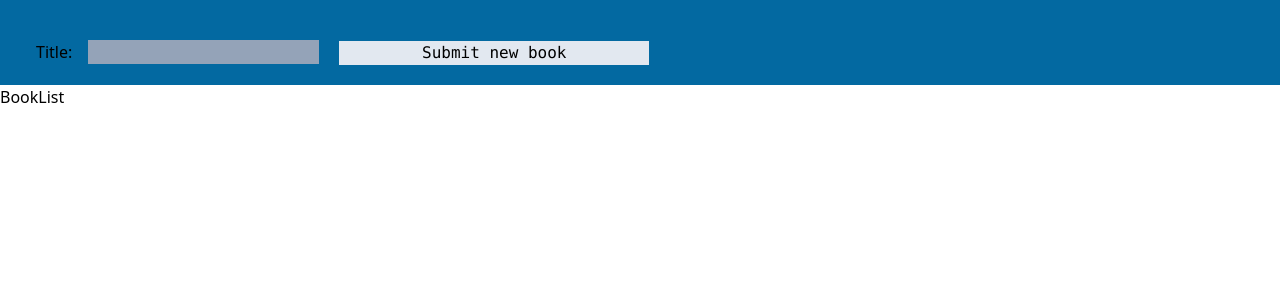
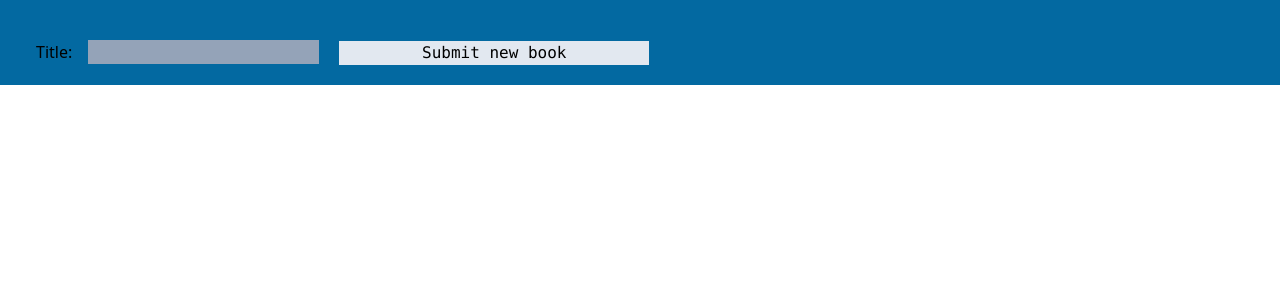
Before and after one commit to incolorate/book-shelf-react, a React (Vite) app: page / in a window 1280 px wide. Shown: the top 300 px of the page. Built offline with nearby package versions, Linux system fonts and the light colour scheme.

Commit message:
-correctly renders the book title on the display

```diff
--- a/src/App.jsx
+++ b/src/App.jsx
@@ -6,6 +6,7 @@ import { nanoid } from "nanoid";
 function App() {
   const [books, setBooks] = useState([]);
 
+  // create a new book object
   const createBook = (title) => {
     setBooks((prevBooks) => [
       ...prevBooks,
@@ -15,10 +16,11 @@ function App() {
       },
     ]);
   };
+
   return (
     <div>
       <BookCreate createBook={createBook} />
-      <BookList />
+      <BookList books={books} />
     </div>
   );
 }
--- a/src/components/BookList.jsx
+++ b/src/components/BookList.jsx
@@ -1,9 +1,11 @@
-function BookList() {
-  return (
-    <div>
-      <h1>BookList</h1>
-    </div>
-  );
+import BookShow from "./BookShow";
+
+function BookList({ books }) {
+  const renderBooks = books.map((book) => {
+    return <BookShow key={book.id} title={book.title} />;
+  });
+
+  return <div>{renderBooks}</div>;
 }
 
 export default BookList;
--- a/src/components/BookShow.jsx
+++ b/src/components/BookShow.jsx
@@ -1,9 +1,5 @@
-function BookShow() {
-  return (
-    <div>
-      <h1>BookShow</h1>
-    </div>
-  );
+function BookShow({ title }) {
+  return <div>{title}</div>;
 }
 
 export default BookShow;
```
